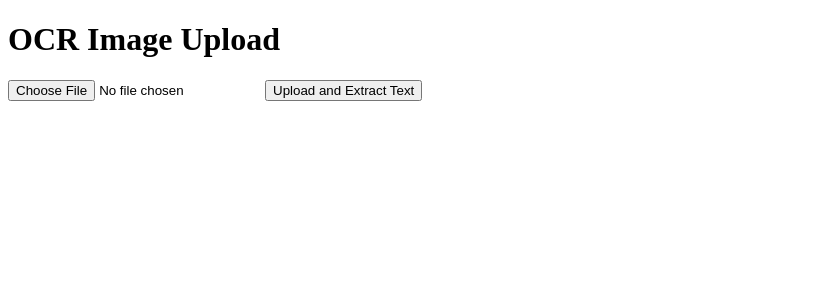
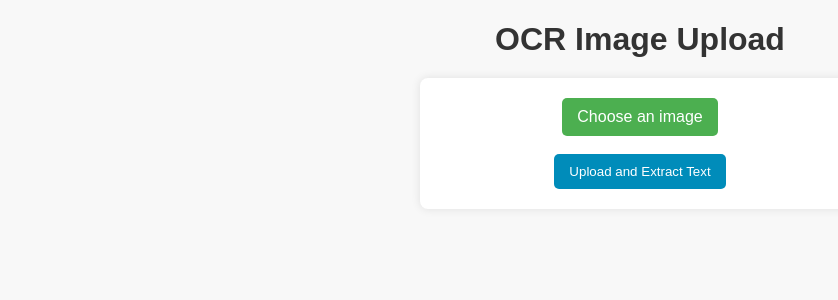
Before and after one commit to manfuji/ocr-application, a FastAPI app: page / in a window 1280 px wide. Shown: the top 300 px of the page, without its empty margins (0-838 px from the left). Run offline with FastAPI, Linux system fonts and the light colour scheme.

Commit message:
polish the display abit

```diff
--- a/templates/index.html
+++ b/templates/index.html
@@ -4,12 +4,102 @@
     <meta charset="UTF-8" />
     <meta name="viewport" content="width=device-width, initial-scale=1.0" />
     <title>OCR Image Upload</title>
+    <style>
+      body {
+        font-family: "Arial", sans-serif;
+        background-color: #f8f8f8;
+        text-align: center;
+        margin: 0;
+        padding: 0;
+      }
+
+      h1 {
+        color: #333;
+        margin-bottom: 20px;
+      }
+
+      form {
+        background-color: #fff;
+        border-radius: 8px;
+        box-shadow: 0 0 10px rgba(0, 0, 0, 0.1);
+        padding: 20px;
+        margin: 20px auto;
+        max-width: 400px;
+      }
+
+      input[type="file"] {
+        display: none;
+      }
+
+      label {
+        background-color: #4caf50;
+        color: #fff;
+        cursor: pointer;
+        display: inline-block;
+        padding: 10px 15px;
+        border-radius: 5px;
+        transition: background-color 0.3s;
+      }
+
+      label:hover {
+        background-color: #45a049;
+      }
+
+      button {
+        background-color: #008cba;
+        color: #fff;
+        border: none;
+        padding: 10px 15px;
+        border-radius: 5px;
+        cursor: pointer;
+        transition: background-color 0.3s;
+      }
+
+      button:hover {
+        background-color: #00506b;
+      }
+
+      #image-preview {
+        margin-top: 20px;
+        max-width: 100%;
+      }
+    </style>
   </head>
+
   <body>
     <h1>OCR Image Upload</h1>
     <form action="/uploadfile/" method="post" enctype="multipart/form-data">
-      <input type="file" name="file" accept="image/*" required />
+      <label for="file">Choose an image</label>
+      <input
+        type="file"
+        id="file"
+        name="file"
+        accept="image/*"
+        required
+        onchange="previewImage()"
+      />
+      <br />
+      <br />
       <button type="submit">Upload and Extract Text</button>
     </form>
+
+    <div id="image-preview"></div>
+
+    <script>
+      function previewImage() {
+        const fileInput = document.getElementById("file");
+        const imagePreview = document.getElementById("image-preview");
+
+        if (fileInput.files && fileInput.files[0]) {
+          const reader = new FileReader();
+
+          reader.onload = function (e) {
+            imagePreview.innerHTML = `<img src="${e.target.result}" alt="Image Preview" style="max-width: 100%;" />`;
+          };
+
+          reader.readAsDataURL(fileInput.files[0]);
+        }
+      }
+    </script>
   </body>
 </html>
```
Also changed, not shown: templates/result.html (+32 -2 lines).
